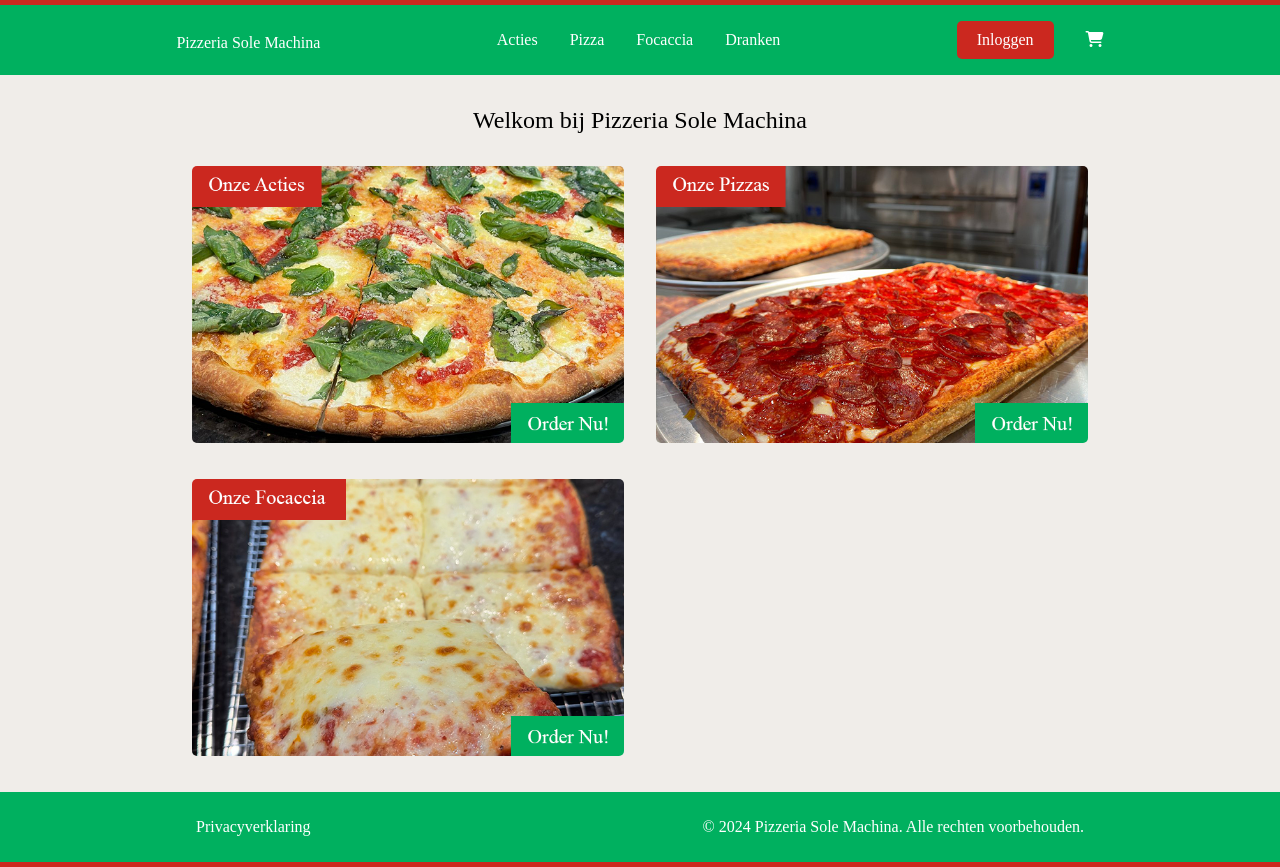
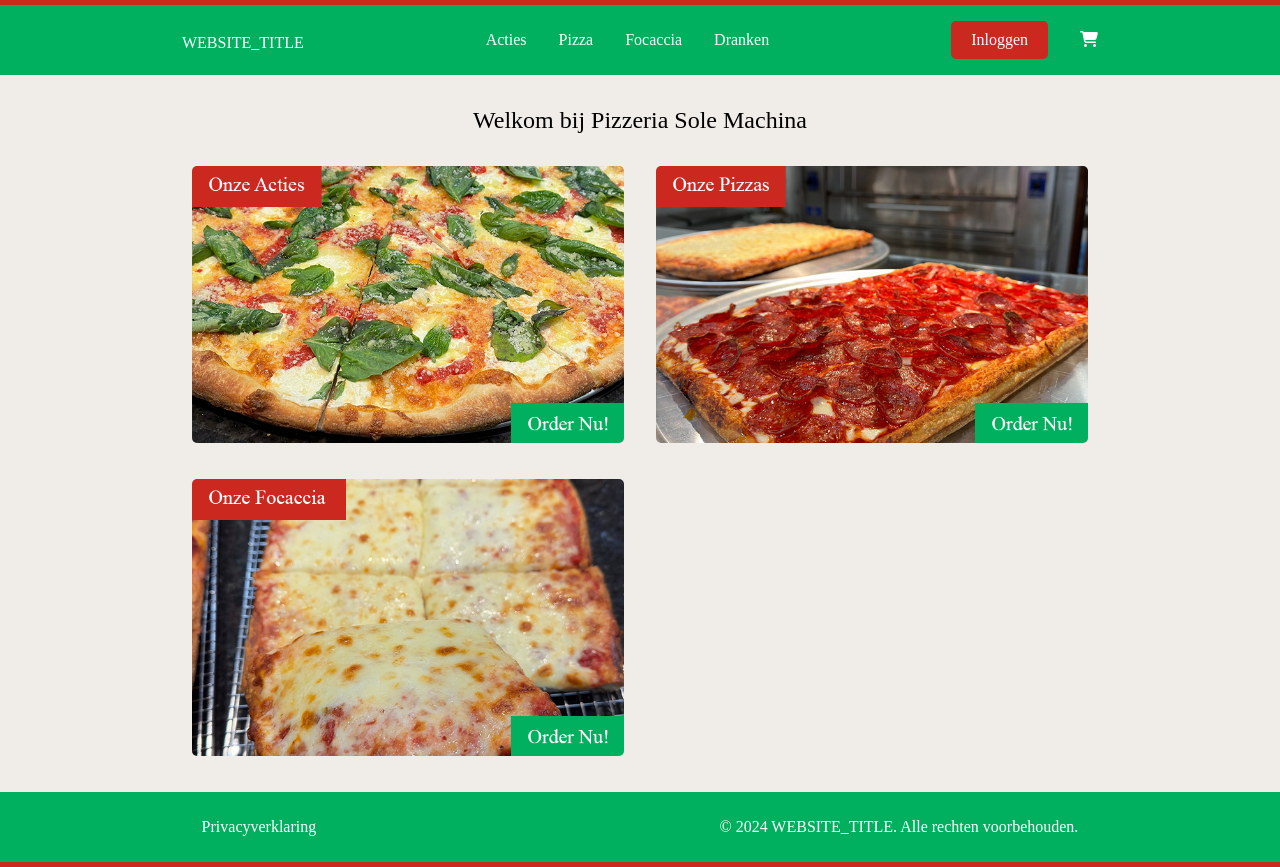
Before and after one commit to missfatale/pizzeria-sole-machina, a PHP site: page /public/index.php in a window 1280 px wide. Run offline with PHP 8.4, Linux system fonts and the light colour scheme; some libraries are stand-ins or nearby versions.

Commit message:
Edited footer.php and header.php to make the Website Title Dynamic

```diff
--- a/applicatie/templates/elements/footer.php
+++ b/applicatie/templates/elements/footer.php
@@ -5,6 +5,6 @@
     </div>
 
     <div class="footer-copyright">
-        <p class="text-primary-colour bg-primary-colour-scheme">© 2024 <a href="<?php echo BASE_URL; ?>/public/index.php" class="bg-primary-colour-scheme">Pizzeria Sole Machina</a>. Alle rechten voorbehouden.</p>
+        <p class="text-primary-colour bg-primary-colour-scheme">© 2024 <a href="<?php echo BASE_URL; ?>index.php" class="bg-primary-colour-scheme"><?= htmlspecialchars(WEBSITE_TITLE)?></a>. Alle rechten voorbehouden.</p>
     </div>
 </footer>
--- a/applicatie/templates/elements/header.php
+++ b/applicatie/templates/elements/header.php
@@ -20,7 +20,7 @@
 
     <div class="header-title hidden">
         <h2 class="bg-primary-colour-scheme">
-            <a href="<?php echo BASE_URL; ?>/public/index.php" class="bg-primary-colour-scheme">Pizzeria Sole Machina</a>
+            <a href="<?php echo BASE_URL; ?>index.php" class="bg-primary-colour-scheme"><?= htmlspecialchars(WEBSITE_TITLE)?></a>
         </h2>
     </div>
 
@@ -35,7 +35,7 @@
 
     <div class="header-flex-container bg-primary-colour-scheme">
         <div class="header-buttons bg-primary-colour-scheme">
-            <button class="btn-secondary" onclick="location.href='<?php echo BASE_URL; ?>/public/frontend/login.php'">Inloggen</button>
+            <button class="btn-secondary" onclick="location.href='<?php echo BASE_URL; ?>login.php'">Inloggen</button>
         </div>
 
         <div class="header-cart bg-primary-colour-scheme">
```
